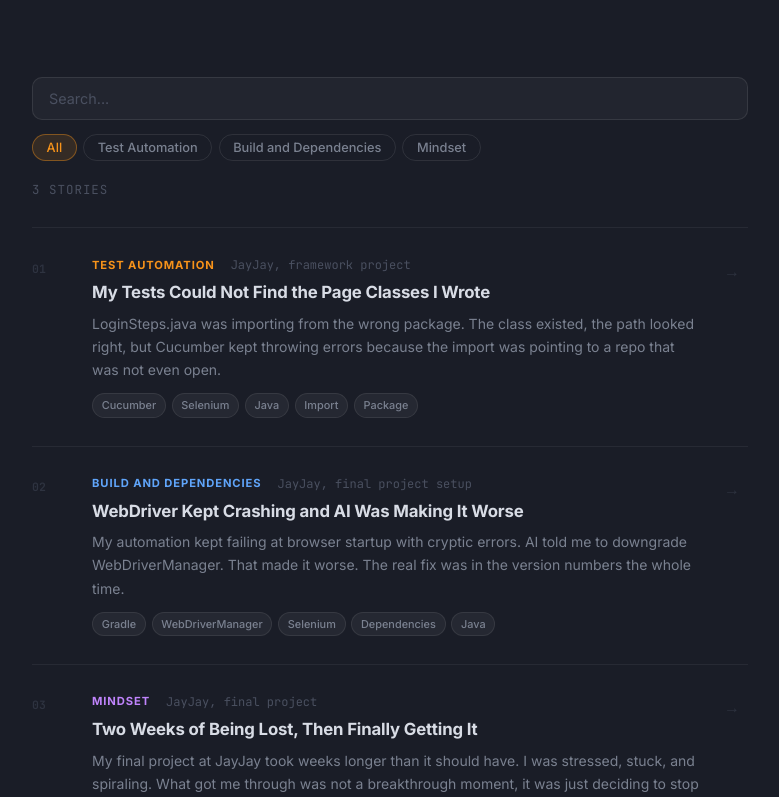
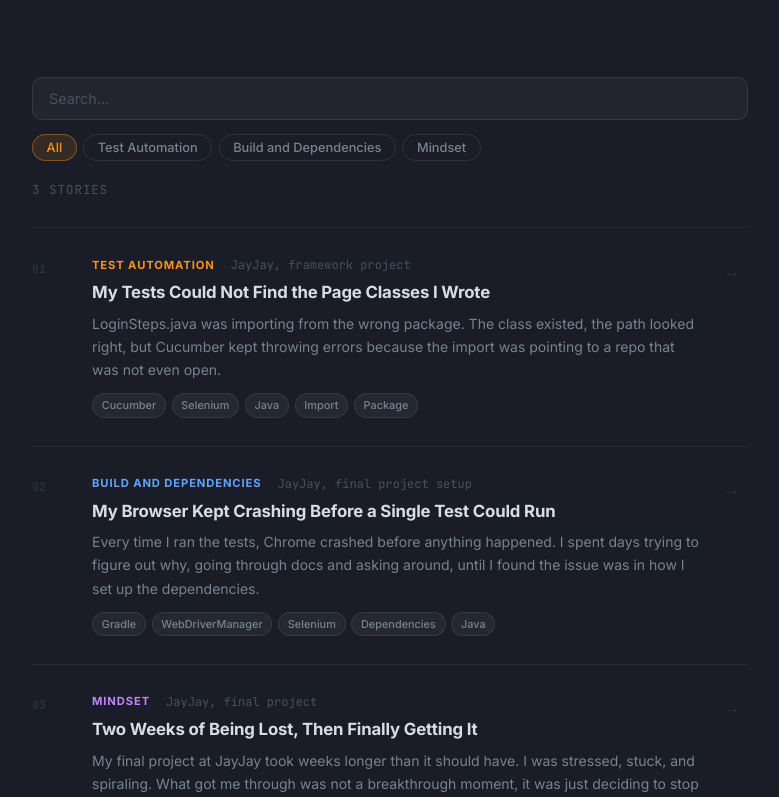
Before and after one commit to bryan-nathan-c/portfolio-project, a React (Vite) app: page /problems in a window 1280 px wide. Shown: the part 363-1160 px from the top of the page, without its empty margins (250-1029 px from the left). Built offline with nearby package versions, Linux system fonts and the light colour scheme.

Commit message:
fix webdriver story, update hero tag

```diff
--- a/src/data/problems.ts
+++ b/src/data/problems.ts
@@ -31,20 +31,20 @@ export const problems: Problem[] = [
   },
   {
     id: 'webdrivermanager-version-conflict',
-    title: 'WebDriver Kept Crashing and AI Was Making It Worse',
+    title: 'My Browser Kept Crashing Before a Single Test Could Run',
     summary:
-      'My automation kept failing at browser startup with cryptic errors. AI told me to downgrade WebDriverManager. That made it worse. The real fix was in the version numbers the whole time.',
+      'Every time I ran the tests, Chrome crashed before anything happened. I spent days trying to figure out why, going through docs and asking around, until I found the issue was in how I set up the dependencies.',
     category: 'Build and Dependencies',
     context: 'JayJay, final project setup',
     tags: ['Gradle', 'WebDriverManager', 'Selenium', 'Dependencies', 'Java'],
     problem:
-      'After setting up my second project, the tests would start running and then immediately crash when trying to launch Chrome. The error was something like "SessionNotCreatedException" or a driver mismatch. The code was the same structure as my previous project so I knew it was not a logic problem. Something underneath was broken.',
+      'After setting up my second project, the tests would start and then immediately crash when trying to launch Chrome. The error said something like "SessionNotCreatedException". I had no idea what that meant. The code looked the same as my previous project, so I knew it was not about the test logic. Something in the setup was wrong but I could not see what.',
     investigation:
-      'I talked to my mentor about it and searched through forums and the official docs together with a classmate. We found conflicting answers everywhere. Eventually I cross-referenced the WebDriverManager and Selenium documentation side by side and found that `webdrivermanager:6.3.1` needs to be paired with `selenium-java:4.x` and that putting WebDriverManager under `implementation` instead of `testImplementation` causes the driver to not be available during test execution.',
+      'I asked my mentor and went through forums and docs with a classmate. We tried a bunch of things but kept getting different results. After a few days of going back and forth, I decided to slow down and actually read the WebDriverManager and Selenium documentation properly instead of just searching for quick fixes. That was when I found the issue: the two libraries had version compatibility requirements I had not checked, and I had placed WebDriverManager under the wrong scope in build.gradle, which meant the driver was not even available at the time the tests ran.',
     solution:
-      'In build.gradle, moved `webdrivermanager` to `testImplementation` to match where Selenium was scoped. Also aligned the Selenium and WebDriverManager versions to ones confirmed compatible in the official docs. Re-ran `./gradlew test` and the browser launched cleanly.',
+      'Moved `webdrivermanager` from `implementation` to `testImplementation` in build.gradle and matched the version numbers to ones confirmed compatible in the docs. Re-ran the tests and Chrome launched cleanly.',
     outcome:
-      'Browser startup worked from that point on. I also stopped trusting AI for dependency issues because it does not know your exact project context. Reading the official docs yourself is slower but it is the only thing that is actually accurate.',
+      'Everything worked after that. The main thing I learned was to actually read the documentation properly instead of just skimming for a quick answer. The fix was always there, I just had not been patient enough to find it.',
   },
   {
     id: 'final-project-jayjay',
--- a/src/pages/Home.tsx
+++ b/src/pages/Home.tsx
@@ -35,7 +35,7 @@ export default function Home() {
 
       <section className="hero">
         <div className="hero-content">
-          <span className="hero-tag">gap year, Indonesia</span>
+          <span className="hero-tag">What did my gap year teach me?</span>
           <h1 className="hero-title">Learning by doing</h1>
           <p className="hero-sub">
             Spent my gap year learning QA automation at JayJay. Hit a lot of walls.
```
